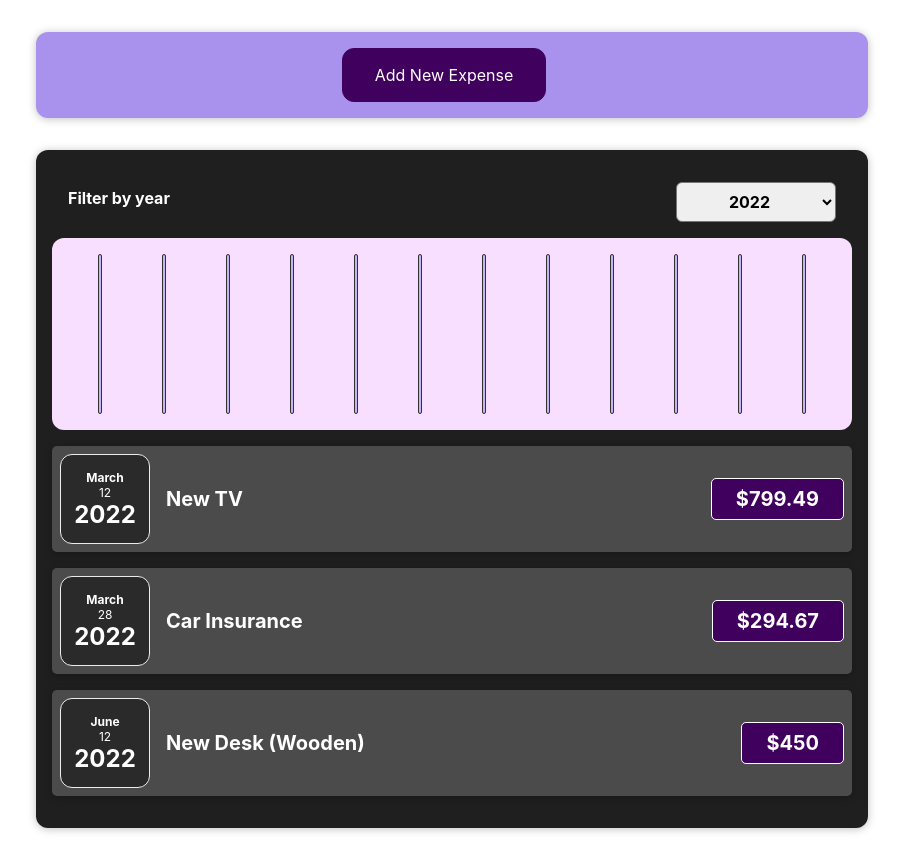
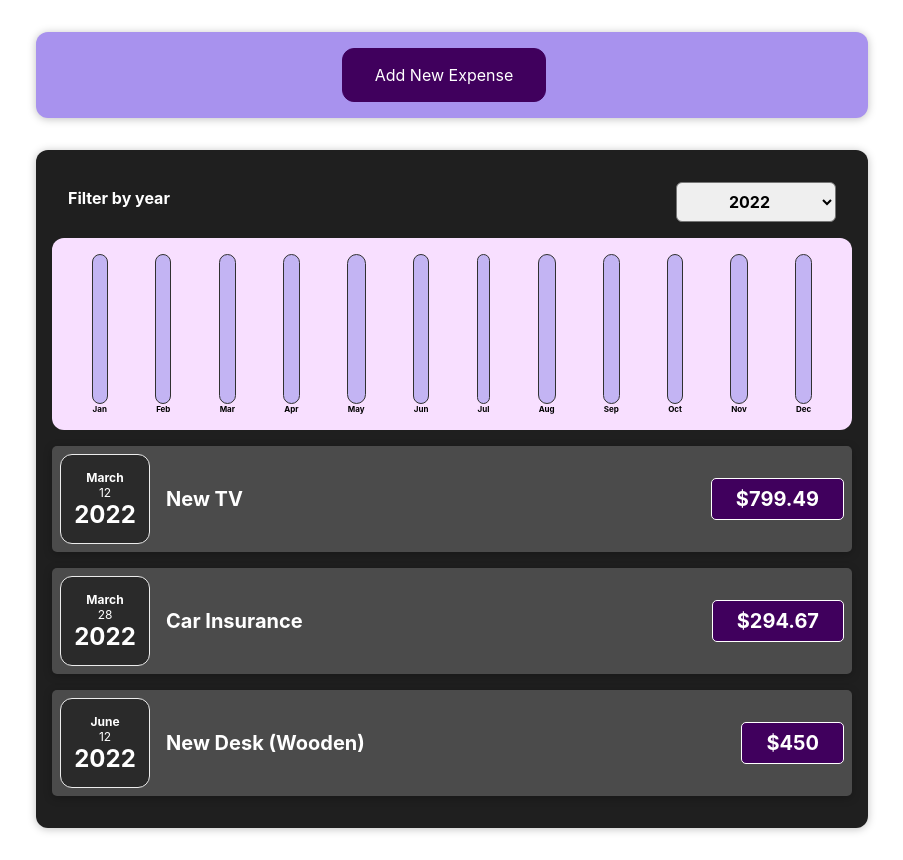
Before and after one commit to Esa-Gavin/Expense-Tracker, a React (Create React App) app: page / in a window 1280 px wide. Shown: the whole page, without its empty margins (188-1091 px from the left). Built offline with nearby package versions, Linux system fonts and the light colour scheme.

Commit message:
add a label props in chartbar js file

```diff
--- a/src/components/Chart/ChartBar.js
+++ b/src/components/Chart/ChartBar.js
@@ -8,7 +8,7 @@ const ChatBar = (props) => {
 
     //math.round is for rounding to the next integer //
     if (props.max > 0) {
-        barFillHeight = Math.round((props.value / props.maxValue) * 100) + '%'
+        barFillHeight = Math.round((props.value / props.maxValue) * 100) + '%';
     }
 
     return (
@@ -16,7 +16,7 @@ const ChatBar = (props) => {
             <div className='chart-bar__inner'>
                 <div className='chart-bar__fill' style={{height: barFillHeight}}></div>
             </div>
-            <div className='chart-bar__label'></div>
+            <div className='chart-bar__label'>{props.label}</div>
         </div>
 
     )
```
